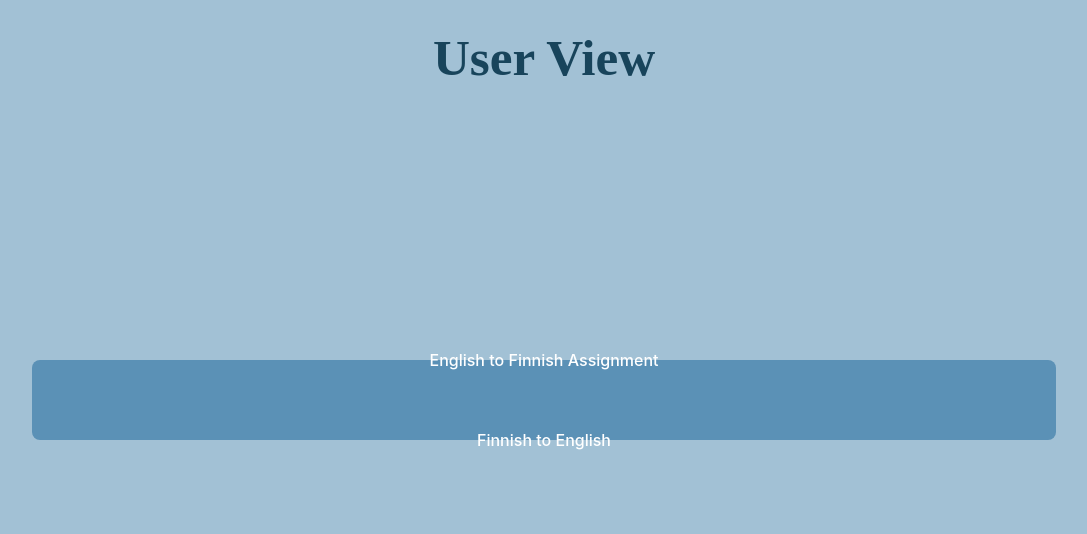
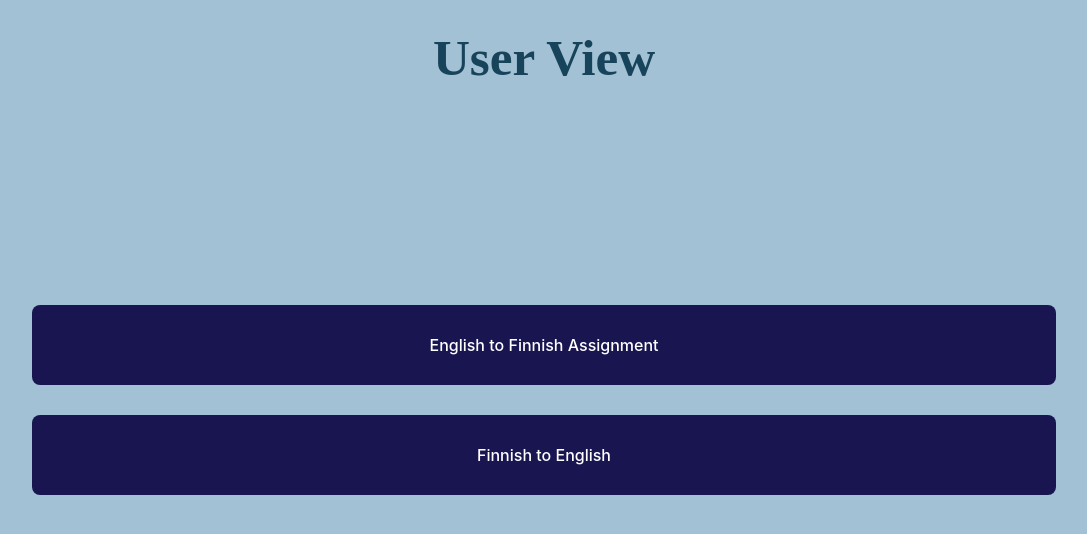
Before and after one commit to rueire/Fullstack-Project, a React (Vite) app in the folder frontend/: page /user in a window 1280 px wide. Shown: the top 534 px of the page, without its empty margins (96-1183 px from the left). Built offline with nearby package versions, Linux system fonts and the light colour scheme.

Commit message:
edit: App.css
 userview changes

```diff
--- a/frontend/src/App.css
+++ b/frontend/src/App.css
@@ -141,20 +141,21 @@ input {
   flex-direction: column;
   align-items: center;
   justify-content: center;
+  gap: 30px;
   width: 80vw;
   height: 10vh;
-  background-color: #5b91b6;
-  border-radius: 8px;
+  border-radius: 10px;
 }
 
 .user-choices button {
   display: flex;
+  justify-content: space-between;
   align-items: center;
   justify-content: center;
   width: 80vw;
   height: 10vh;
   text-align: center;
-  background-color: transparent;
+  background-color: #191551;
   /* Transparent to inherit container background */
   color: white;
 }
```
